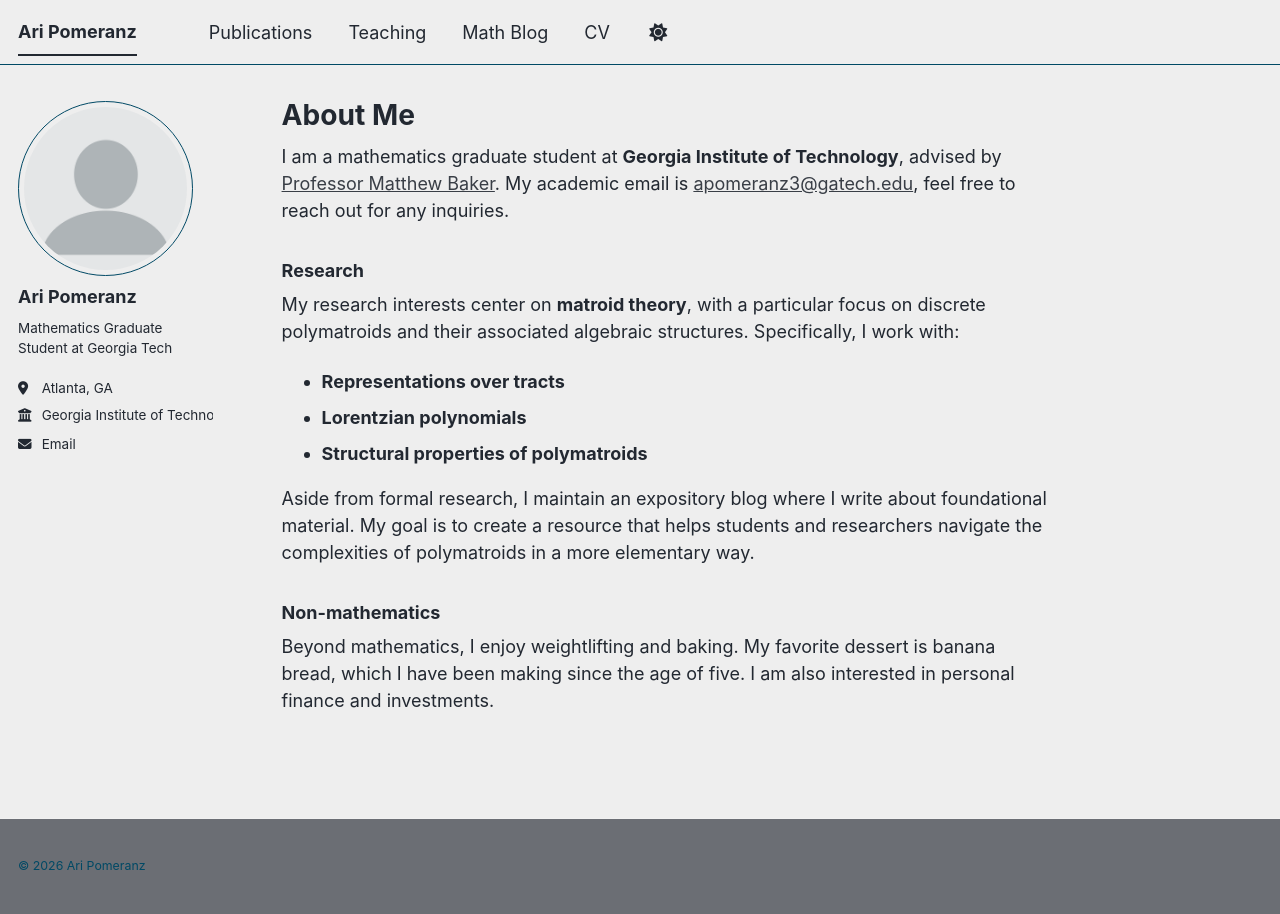
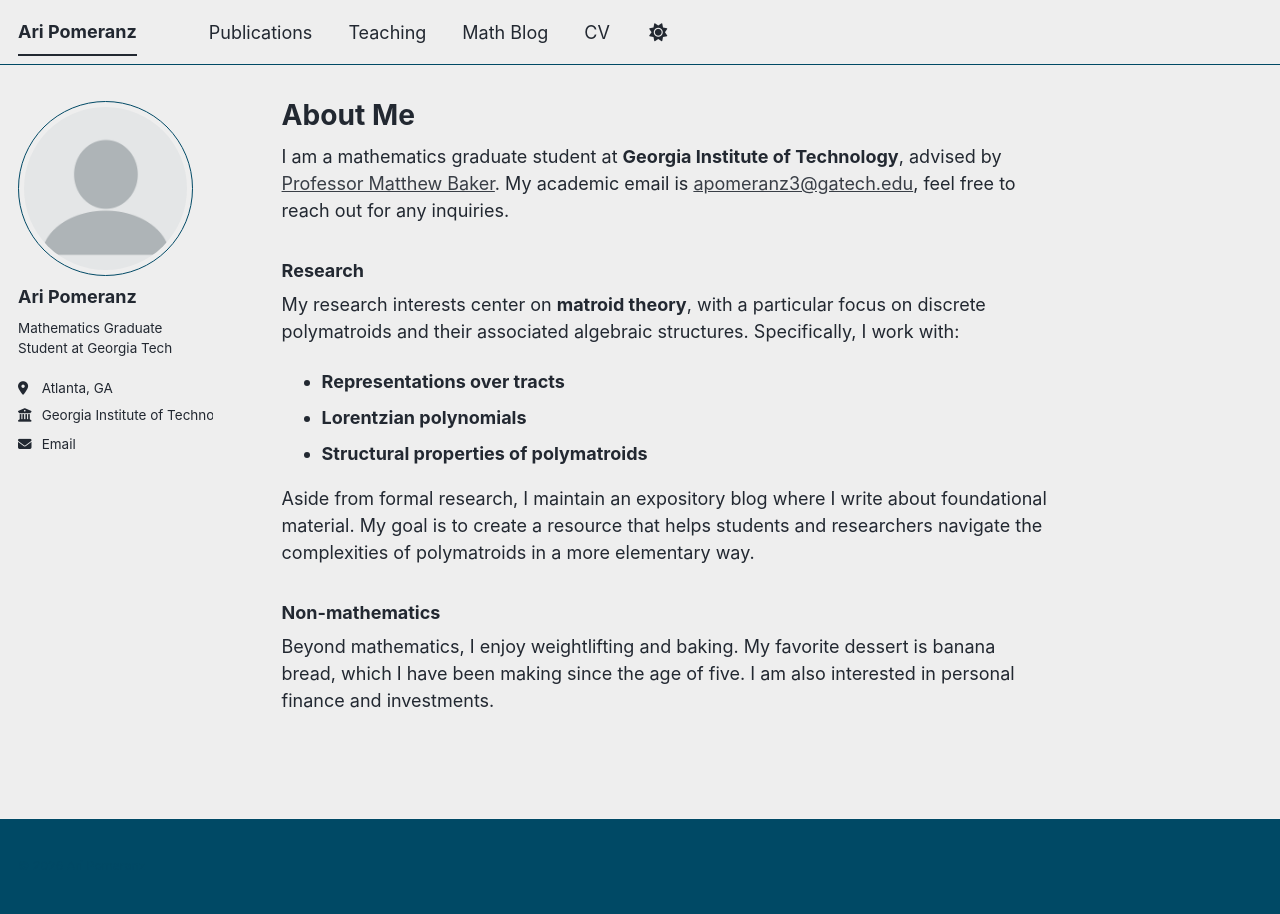
Before and after one commit to aripomeranz/aripomeranz, a Jekyll site: the page built from _pages/about.md, in a window 1280 px wide. Built offline with Jekyll 4.4.1, drawn with Linux system fonts in a browser that asks for light colours; a script bundle is joined from its source files by our own code; library files that are not in the unit come from our copies.

Commit message:
Update _air_light.scss

```diff
--- a/_sass/theme/_air_light.scss
+++ b/_sass/theme/_air_light.scss
@@ -15,7 +15,7 @@ $text                       : #222831;
 $link                       : #393e46;
 $link-dark                  : mix(#000, $link, 25%);
 $link-light                 : mix(#fff, $link, 25%);
-$footer                     : mix(#fff, $link, 25%);
+$footer                     : mix(#000, $primary-color, 50%);
 
 /* Color codes used for the site */
 $danger-color               : #ee5f5b;
```
